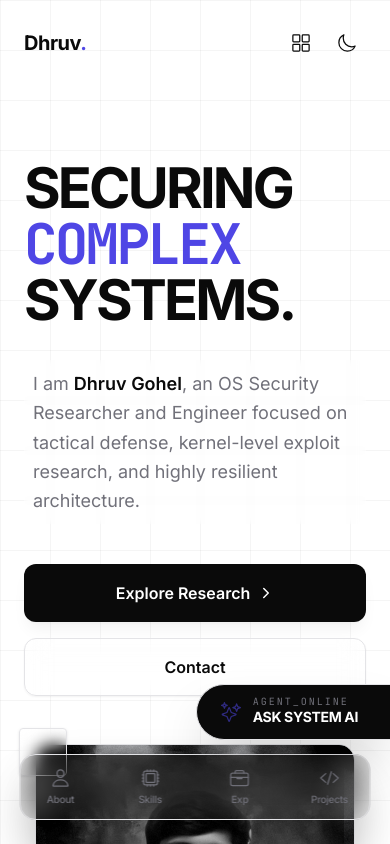
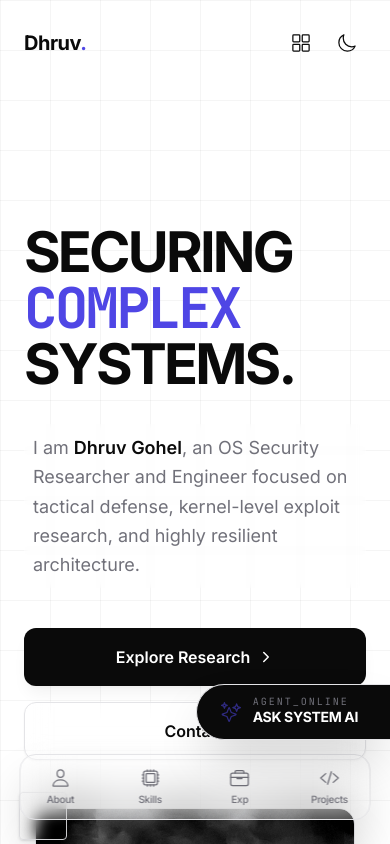
Before and after one commit to DhruvGohel46/portfolio, a Next.js app: page / in a window 390 px wide. Shown: the top 844 px of the page. Built offline with nearby package versions, Linux system fonts and the light colour scheme.

Commit message:
landing page fix 2

```diff
--- a/src/components/sections/Hero.js
+++ b/src/components/sections/Hero.js
@@ -50,7 +50,7 @@ export default function Hero() {
            initial={{ opacity: 0, x: -40 }}
            animate={{ opacity: 1, x: 0 }}
            transition={{ duration: 0.8, ease: "easeOut" }}
-           className="relative z-20 lg:pointer-events-auto mt-8 lg:mt-0"
+           className="relative z-20 lg:pointer-events-auto mt-24 lg:mt-0"
         >
 
           <h1 className="text-[3.5rem] sm:text-7xl md:text-[6rem] lg:text-[7rem] xl:text-[8rem] font-bold tracking-tighter leading-[1] md:leading-[0.95] mb-8 text-foreground uppercase relative z-20">
```
